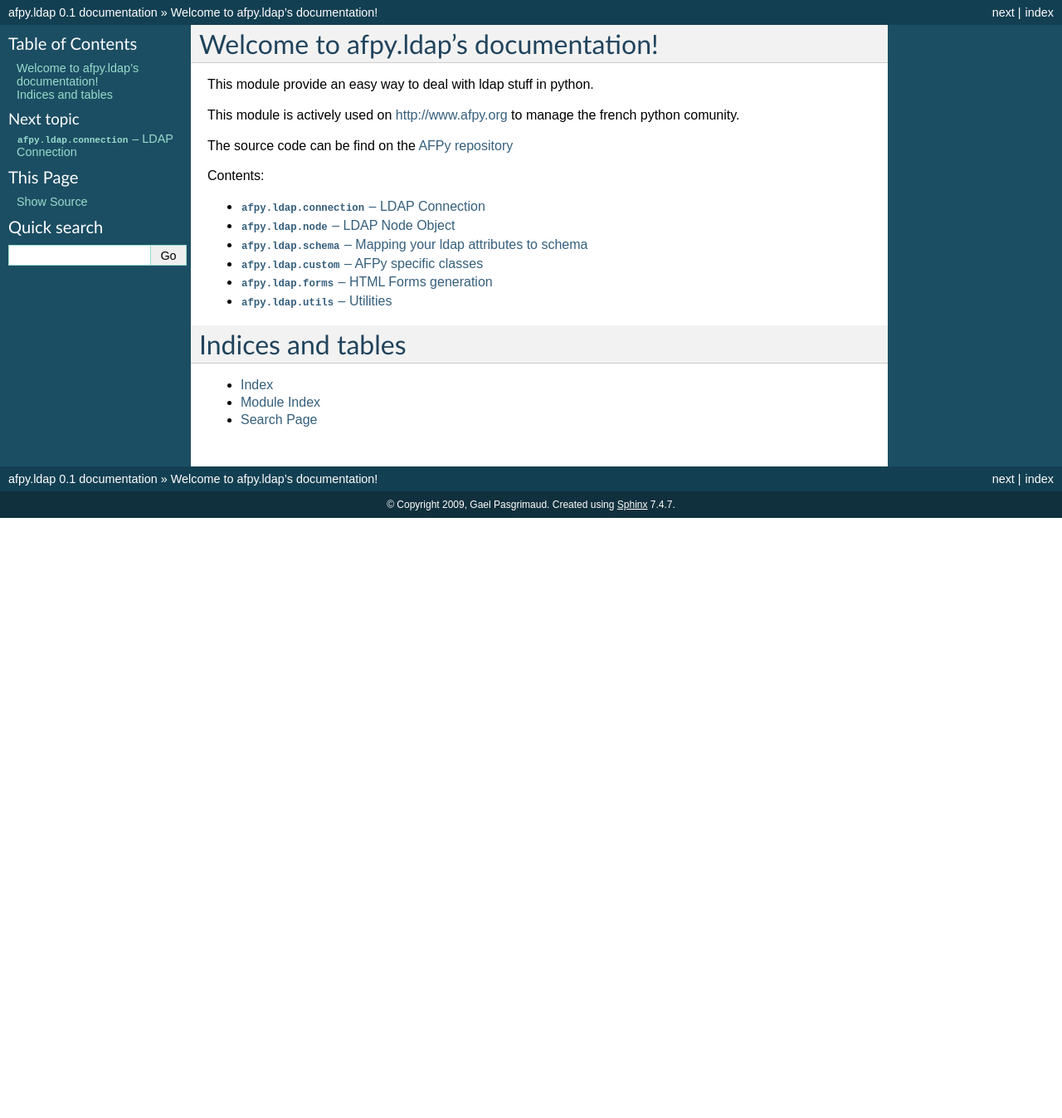
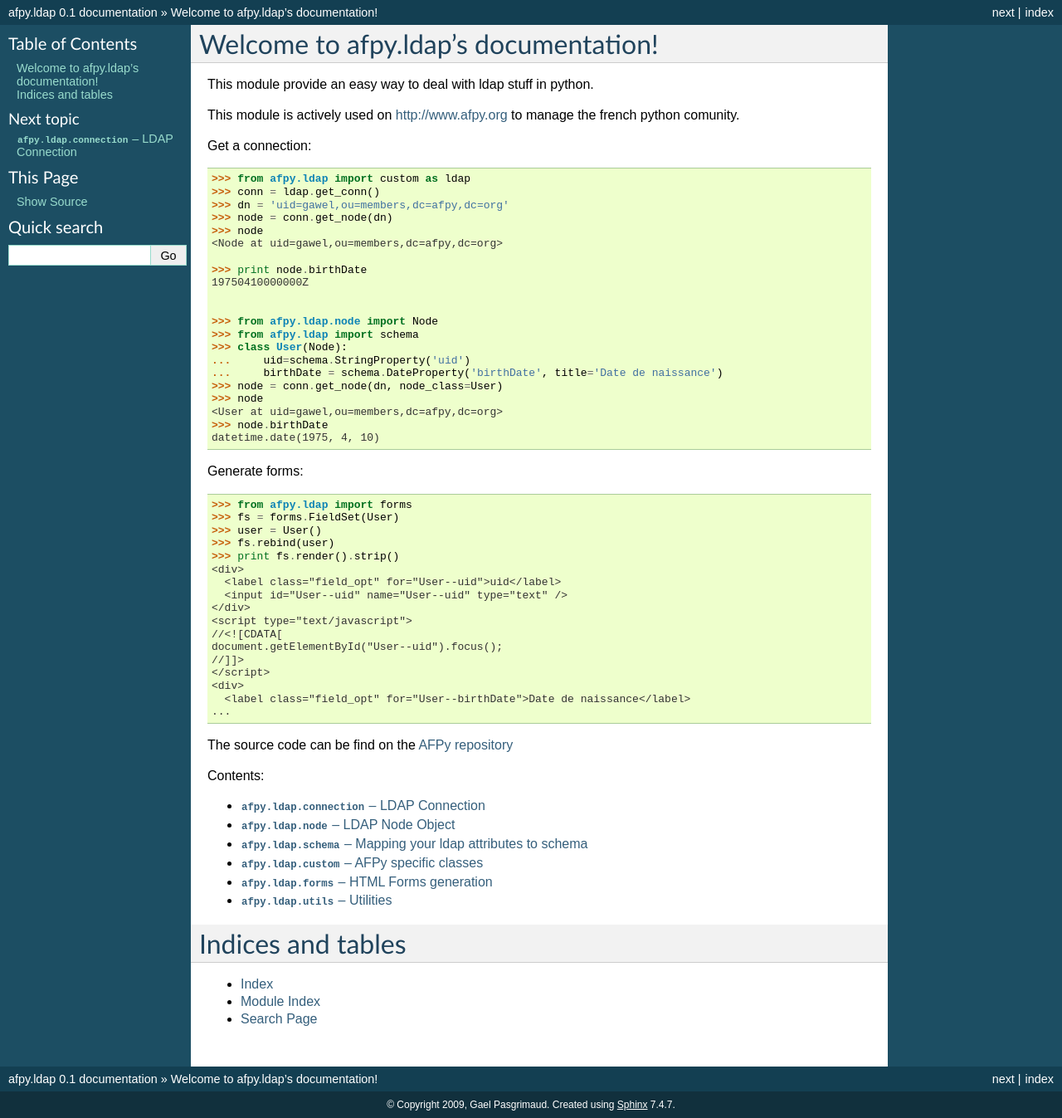
Before and after one commit to AFPy/afpy.ldap, a Sphinx documentation site: the page built from docs/index.txt, in a window 1280 px wide. Shown: the whole page at 83% size. Built offline with Sphinx 7.4.7, drawn with Linux system fonts in a browser that asks for light colours; before the commit the page ends 900 px from its top, so only the background shows below that.

Commit message:
add docs

```diff
--- a/docs/index.txt
+++ b/docs/index.txt
@@ -9,6 +9,52 @@
 This module provide an easy way to deal with ldap stuff in python.
 
 This module is actively used on http://www.afpy.org to manage the french python comunity.
+
+Get a connection::
+
+    >>> from afpy.ldap import custom as ldap
+    >>> conn = ldap.get_conn()
+    >>> dn = 'uid=gawel,ou=members,dc=afpy,dc=org'
+    >>> node = conn.get_node(dn)
+    >>> node
+    <Node at uid=gawel,ou=members,dc=afpy,dc=org>
+
+    >>> print node.birthDate
+    19750410000000Z
+
+
+    >>> from afpy.ldap.node import Node
+    >>> from afpy.ldap import schema
+    >>> class User(Node):
+    ...     uid=schema.StringProperty('uid')
+    ...     birthDate = schema.DateProperty('birthDate', title='Date de naissance')
+    >>> node = conn.get_node(dn, node_class=User)
+    >>> node
+    <User at uid=gawel,ou=members,dc=afpy,dc=org>
+    >>> node.birthDate
+    datetime.date(1975, 4, 10)
+
+Generate forms::
+
+    >>> from afpy.ldap import forms
+    >>> fs = forms.FieldSet(User)
+    >>> user = User()
+    >>> fs.rebind(user)
+    >>> print fs.render().strip() # doctest: +ELLIPSIS
+    <div>
+      <label class="field_opt" for="User--uid">uid</label>
+      <input id="User--uid" name="User--uid" type="text" />
+    </div>
+    <script type="text/javascript">
+    //<![CDATA[
+    document.getElementById("User--uid").focus();
+    //]]>
+    </script>
+    <div>
+      <label class="field_opt" for="User--birthDate">Date de naissance</label>
+    ...
+
+
 
 The source code can be find on the `AFPy repository`_
 
--- a/setup.cfg
+++ b/setup.cfg
@@ -7,3 +7,4 @@
 
 [nosetests]
 with-doctest=true
+doctest-extension=txt
```
Also changed, not shown: 1 other file.
